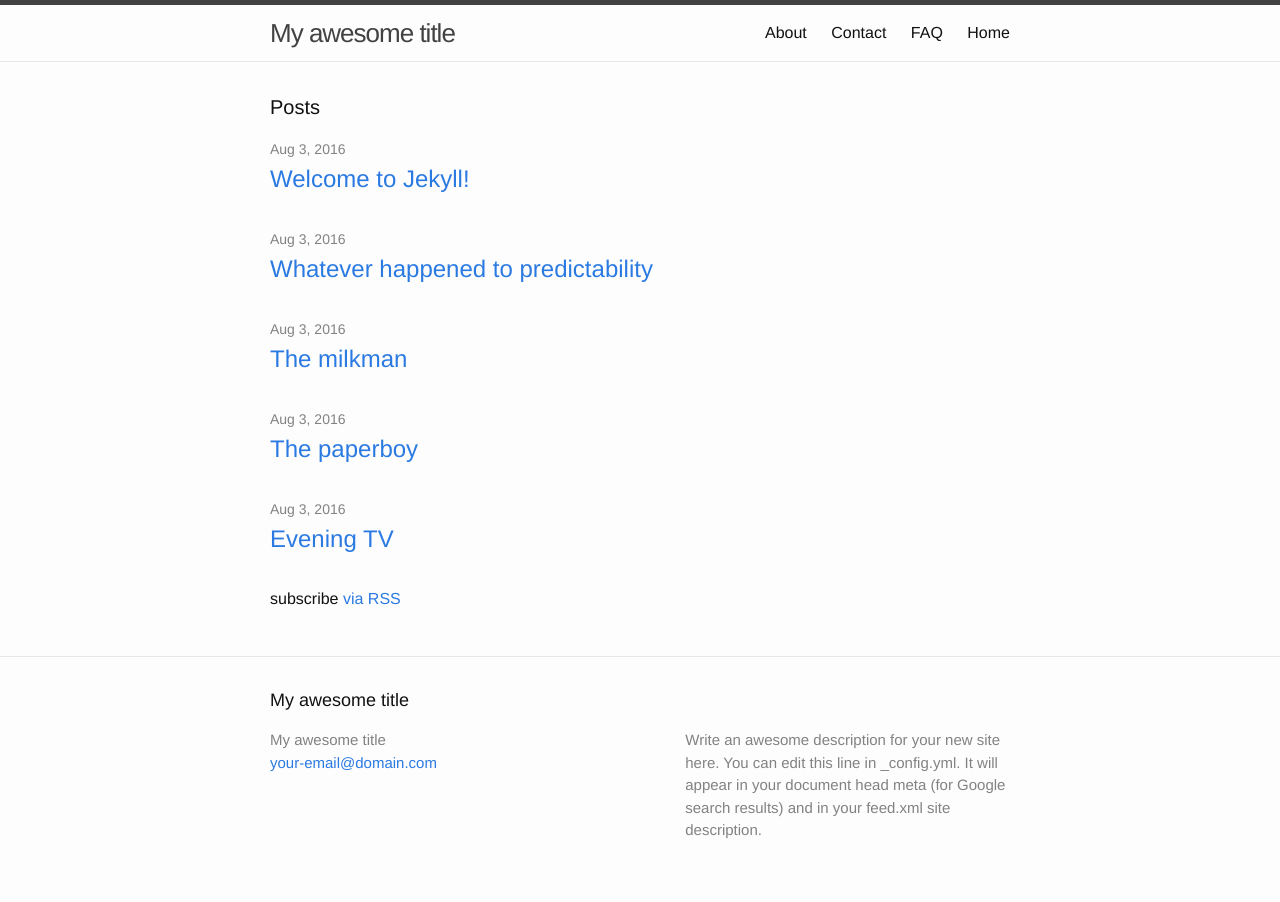
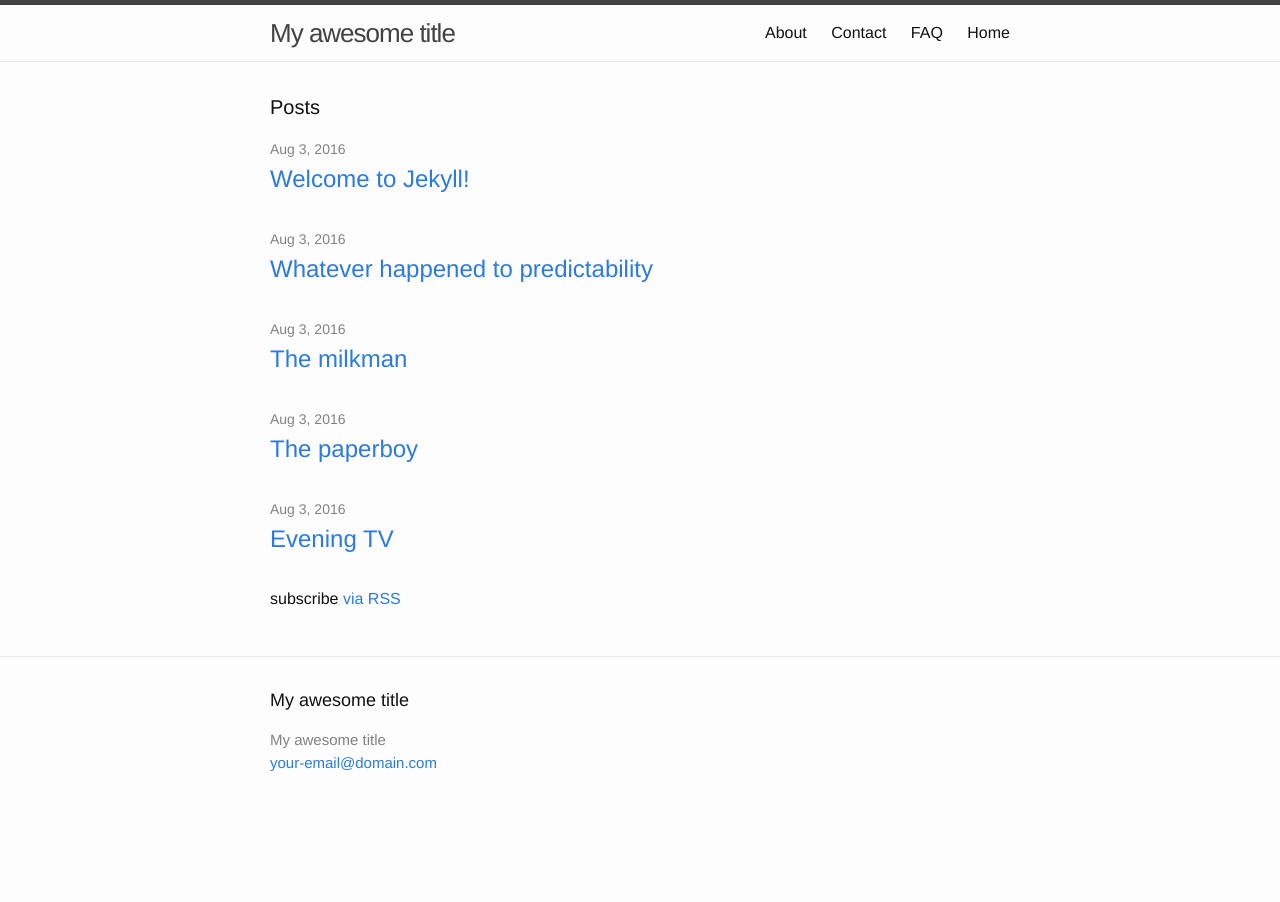
Before and after one commit to jcbpl/my-site, a Jekyll site: the page built from index.html, in a window 1280 px wide. Built offline with Jekyll 4.4.1, drawn with Linux system fonts in a browser that asks for light colours.

Commit message:
Updated Config

```diff
--- a/_config.yml
+++ b/_config.yml
@@ -12,8 +12,6 @@
     title: Uploads
     output: true
 email: your-email@domain.com
-description: |
-  Write an awesome description for your new site here. You can edit this line in _config.yml. It will appear in your document head meta (for Google search results) and in your feed.xml site description.
 url: http://yourdomain.com
 twitter_username:
 permalink: date
```
